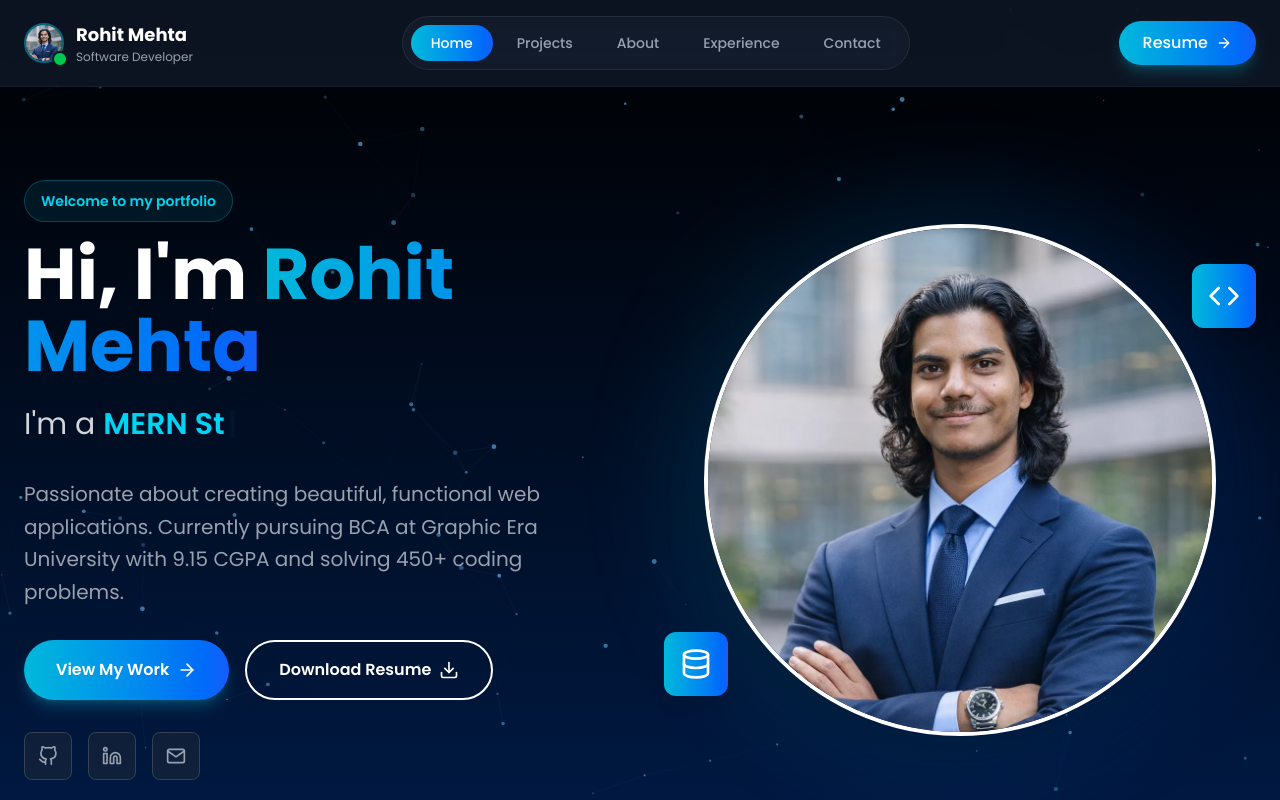
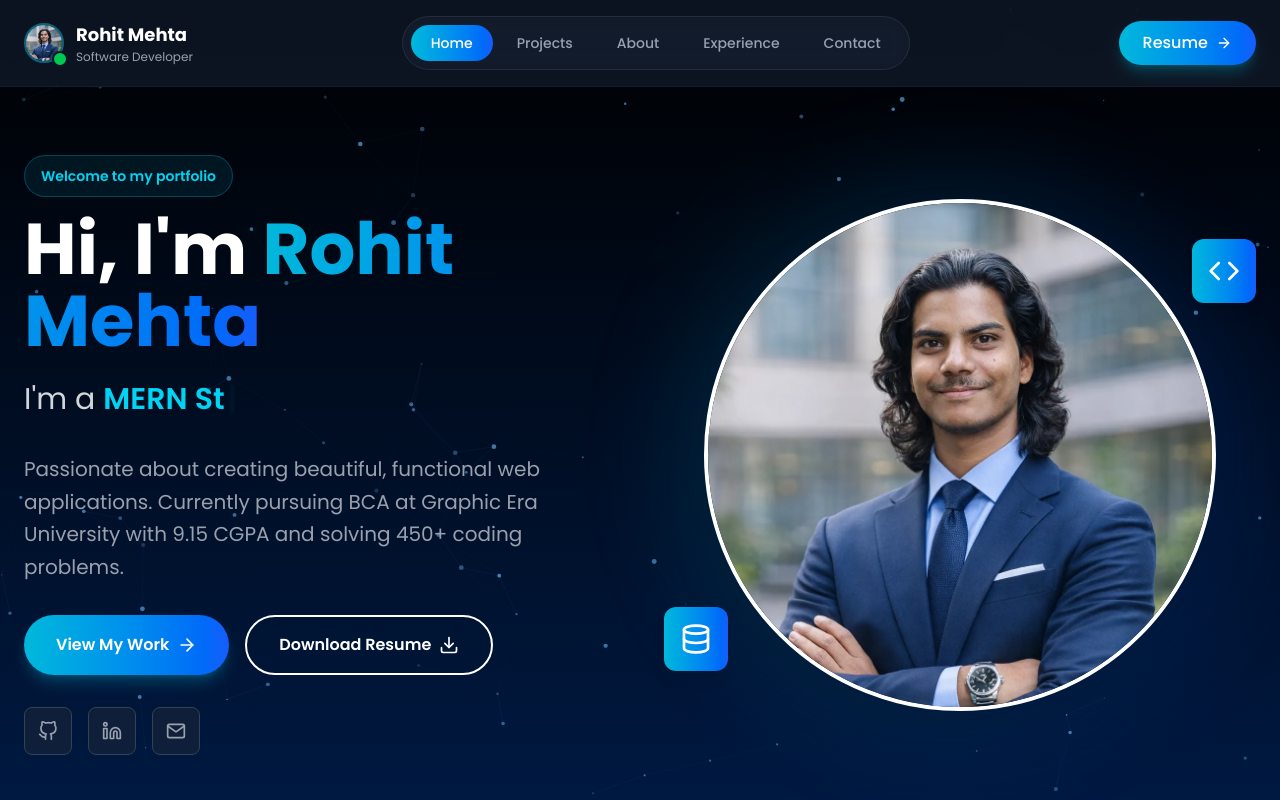
Before and after one commit to Rohitmehta395/PortFolio, a React (Vite) app in the folder frontend/: page / in a window 1280 px wide. Shown: the top 800 px of the page. Built offline with nearby package versions, Linux system fonts and the light colour scheme; a web font is replaced by a local one.

Commit message:
feat: create home page with hero section, stats, and project showcases

```diff
--- a/frontend/src/pages/Home.jsx
+++ b/frontend/src/pages/Home.jsx
@@ -103,9 +103,9 @@
       sparkCount={8}
       duration={400}
     >
-      <div className="relative z-10 min-h-screen">
+      <div className="relative z-10 min-h-screen mt-[-25px]">
         {/* Hero Section */}
-        <section className="min-h-screen flex items-center justify-center px-6 py-20">
+        <section className="min-h-screen flex items-center justify-center px-6 py-0">
           <div className="max-w-7xl mx-auto w-full">
             <div className="grid grid-cols-1 lg:grid-cols-2 gap-12 items-center">
               {/* Text Content */}
```
